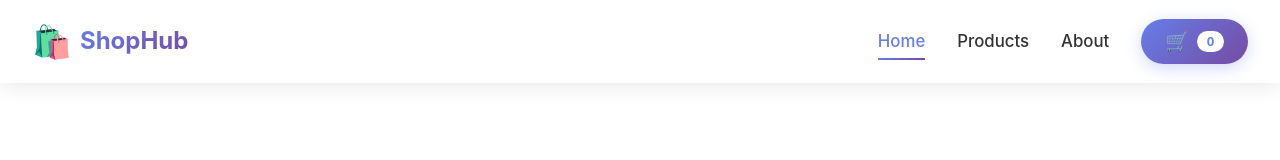
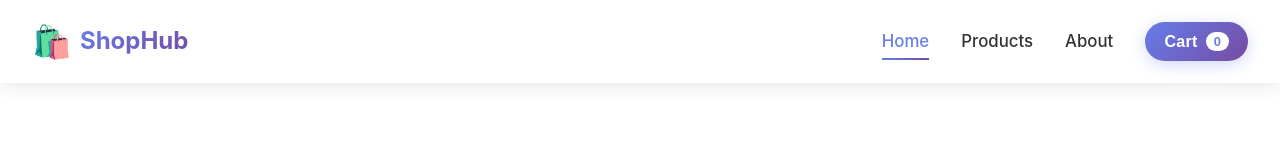
Before and after one commit to jprpich/nuxt-amplify-demo, a Nuxt app: page / in a window 1280 px wide. Shown: the top 160 px of the page. Built offline with nearby package versions, Linux system fonts and the light colour scheme.

Commit message:
Update cart button styles and improve layout by replacing cart icon with text. Adjust padding and font sizes for better visual consistency and user experience.

```diff
--- a/app.vue
+++ b/app.vue
@@ -23,7 +23,7 @@
             About
           </NuxtLink>
           <button class="cart-btn">
-            <span class="cart-icon">🛒</span>
+            <span class="cart-text">Cart</span>
             <span class="cart-count">0</span>
           </button>
         </div>
@@ -210,7 +210,7 @@ body {
   background: linear-gradient(135deg, #667eea 0%, #764ba2 100%);
   color: white;
   border: none;
-  padding: 0.7rem 1.5rem;
+  padding: 0.6rem 1.2rem;
   border-radius: 50px;
   cursor: pointer;
   font-weight: 600;
@@ -219,6 +219,7 @@ body {
   gap: 0.5rem;
   transition: all 0.3s ease;
   box-shadow: 0 4px 15px rgba(102, 126, 234, 0.3);
+  font-size: 0.95rem;
 }
 
 .cart-btn:hover {
@@ -226,17 +227,20 @@ body {
   box-shadow: 0 6px 20px rgba(102, 126, 234, 0.4);
 }
 
-.cart-icon {
-  font-size: 1.2rem;
+.cart-text {
+  font-size: 1rem;
+  letter-spacing: 0.3px;
 }
 
 .cart-count {
   background: white;
   color: #667eea;
-  padding: 0.2rem 0.6rem;
+  padding: 0.15rem 0.5rem;
   border-radius: 50px;
-  font-size: 0.85rem;
+  font-size: 0.8rem;
   font-weight: 700;
+  min-width: 20px;
+  text-align: center;
 }
 
 /* Main Content */
```
